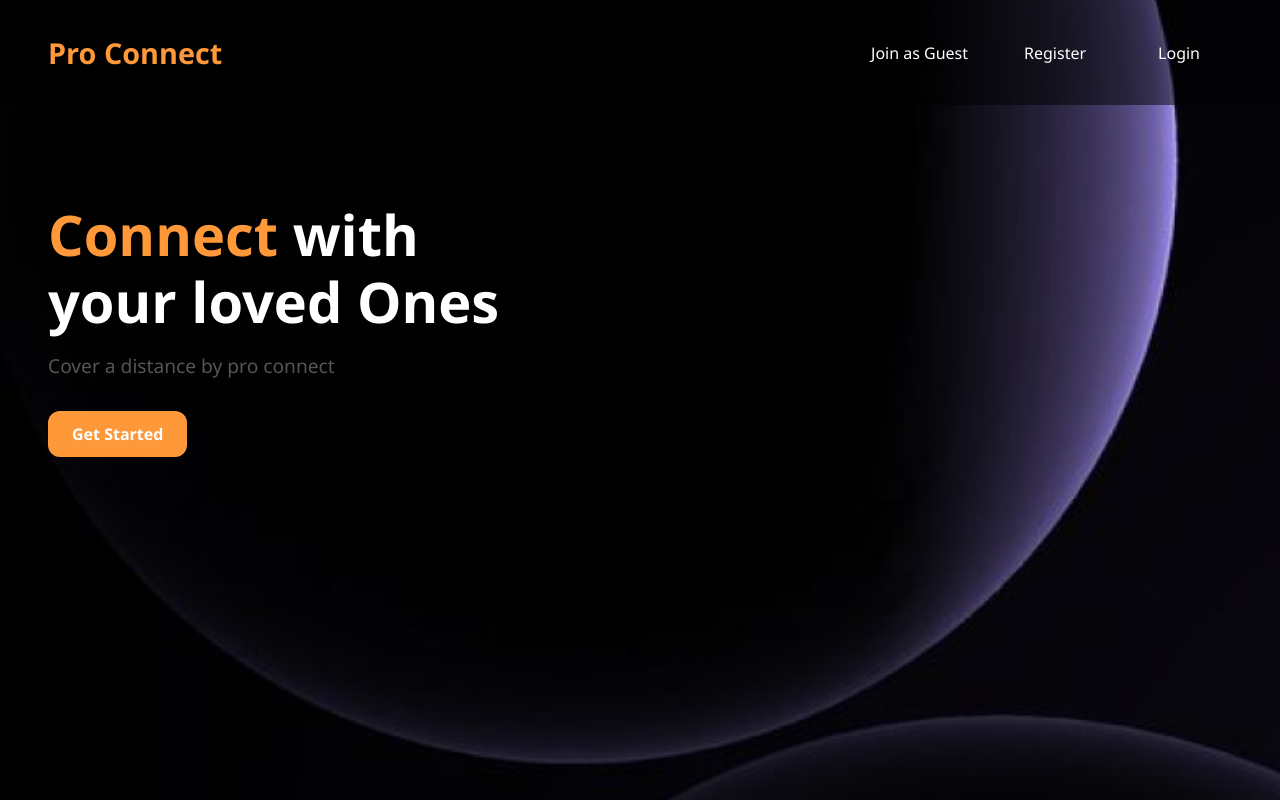
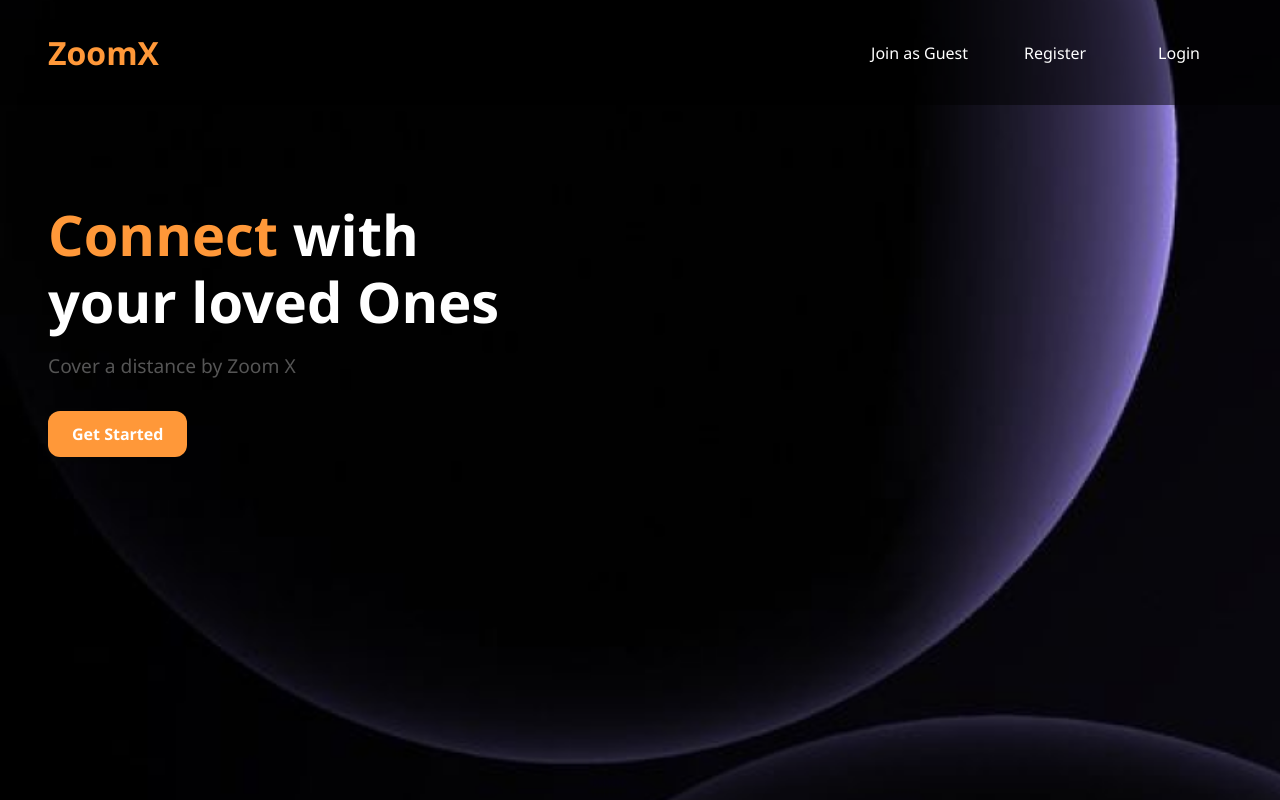
Before and after one commit to KashyapPatel2005/zoomX, a React (Create React App) app in the folder frontend/: page / in a window 1280 px wide. Built offline with nearby package versions, Linux system fonts and the light colour scheme.

Commit message:
style changes

```diff
--- a/frontend/src/App.css
+++ b/frontend/src/App.css
@@ -136,7 +136,7 @@ nav {
 }
 
 .navHeader h2 {
-  font-size: 1.8rem;
+  font-size: 2rem;
   font-weight: bold;
   color: #ff9839;
 }
@@ -184,7 +184,7 @@ nav {
 .landingMainContainer div[role='button'] {
   margin-top: 2rem;
   display: inline-block;
-  background-color: #ff9839;
+  background-color:#FF9839;
   color: #fff;
   padding: 0.75rem 1.5rem;
   border-radius: 12px;
--- a/frontend/src/pages/VideoMeet.jsx
+++ b/frontend/src/pages/VideoMeet.jsx
@@ -1,6 +1,6 @@
 import React, { useEffect, useRef, useState } from 'react'
 import io from "socket.io-client";
-import { Badge, IconButton, TextField } from '@mui/material';
+import { Badge, IconButton, responsiveFontSizes, TextField } from '@mui/material';
 import { Button } from '@mui/material';
 import VideocamIcon from '@mui/icons-material/Videocam';
 import VideocamOffIcon from '@mui/icons-material/VideocamOff'
@@ -451,15 +451,16 @@ export default function VideoMeetComponent() {
 
             {askForUsername === true ?
 
-                <div>
+                <div className={styles.InitialContainer}>
 
 
                     <h2>Enter into Lobby </h2>
                     <TextField id="outlined-basic" label="Username" value={username} onChange={e => setUsername(e.target.value)} variant="outlined" />
-                    <Button variant="contained" onClick={connect}>Connect</Button>
+                    <button  variant="contained" onClick={connect}>Connect</button>
 
 
-                    <div>
+                    <div style={{display: "flex", flexDirection: "column", alignItems: "center", justifyContent: "center"
+                    }}>
                         <video ref={localVideoref} autoPlay muted></video>
                     </div>
 
--- a/frontend/src/pages/home.jsx
+++ b/frontend/src/pages/home.jsx
@@ -26,7 +26,7 @@ function HomeComponent() {
 
                 <div style={{ display: "flex", alignItems: "center" }}>
 
-                    <h2>Pro Connect</h2>
+                    <h2>ZoomX</h2>
                 </div>
 
                 <div style={{ display: "flex", alignItems: "center" }}>
--- a/frontend/src/pages/landing.jsx
+++ b/frontend/src/pages/landing.jsx
@@ -12,7 +12,7 @@ export default function LandingPage() {
         <div className='landingPageContainer'>
             <nav>
                 <div className='navHeader'>
-                    <h2>Pro Connect</h2>
+                    <h2>ZoomX</h2>
                 </div>
                 <div className='navlist'>
                     <p onClick={() => {
@@ -36,7 +36,7 @@ export default function LandingPage() {
                 <div>
                     <h1><span style={{ color: "#FF9839" }}>Connect</span> with your loved Ones</h1>
 
-                    <p>Cover a distance by pro connect</p>
+                    <p>Cover a distance by Zoom X</p>
                     <div role='button'>
                         <Link to={"/auth"}>Get Started</Link>
                     </div>
--- a/frontend/src/styles/videoComponent.module.css
+++ b/frontend/src/styles/videoComponent.module.css
@@ -1,3 +1,26 @@
+.InitialContainer button{
+  margin-left: 1rem;
+  display: inline-block;
+  background-color:#FF9839;
+  color: #fff;
+  padding: 1rem 1.5rem;
+  border-radius: 12px;
+  font-weight: bold;
+  cursor: pointer;
+  transition: background-color 0.3s ease;
+  border: none;
+}
+.InitialContainer h2{
+    margin-bottom: 1rem;
+}
+
+.InitialContainer {
+ margin: 2rem;;
+}
+
+
+
+
 .meetVideoContainer {
     position: relative;
     height: 100vh;
```
